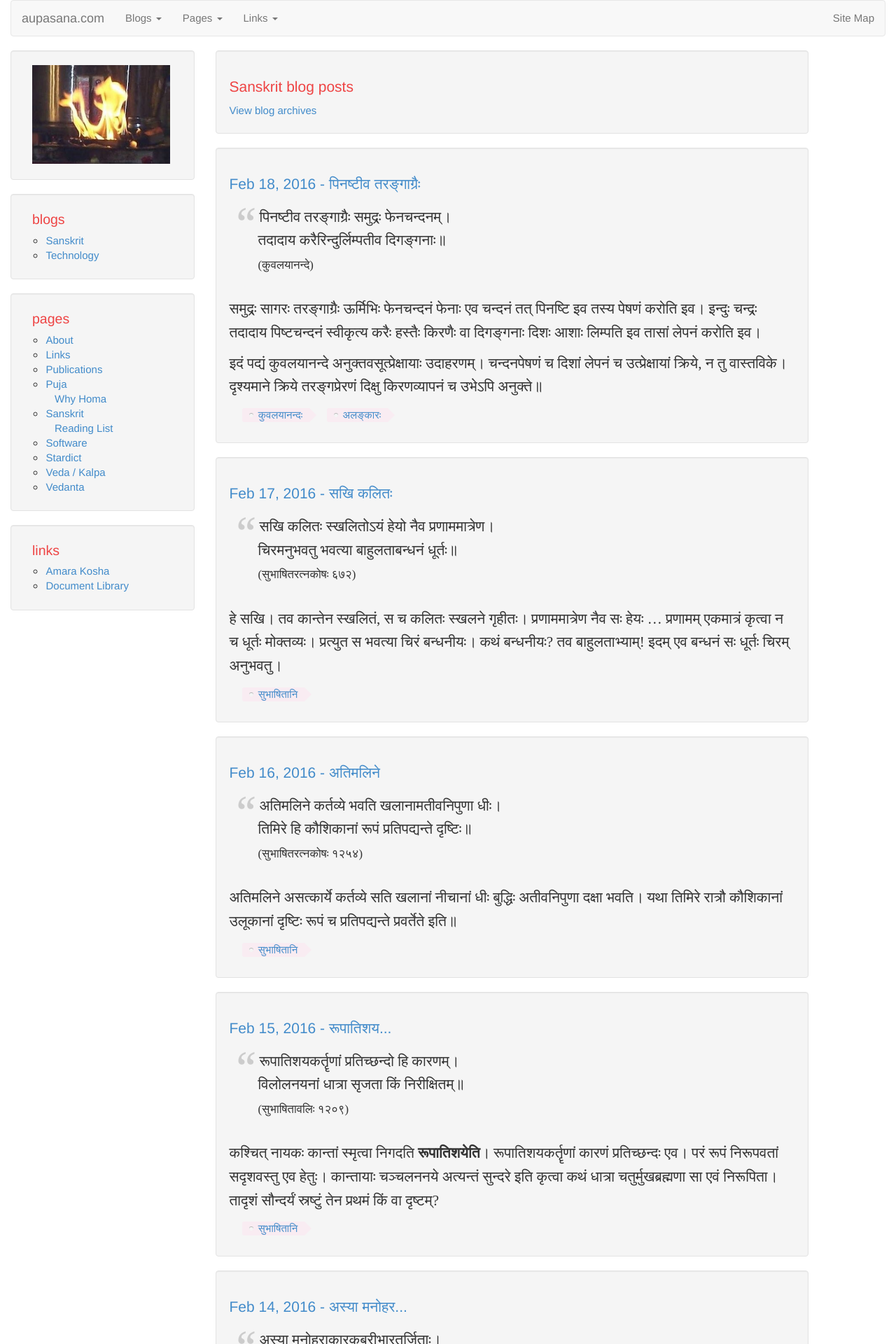
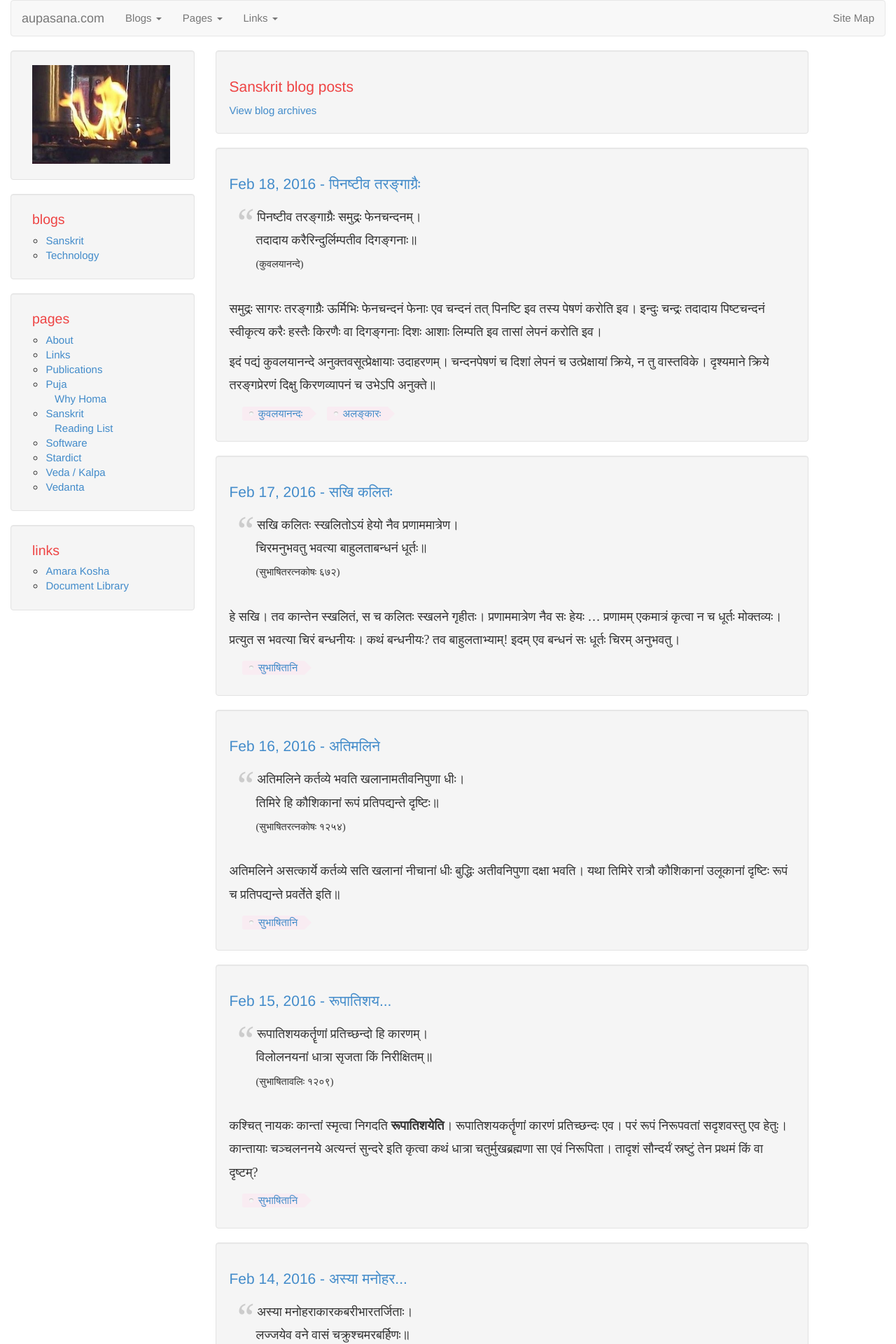
Before and after one commit to aupasana/aupasana.github.io, a Jekyll site: the page built from blog/sanskrit.html, in a window 1280 px wide. Shown: the top 1920 px of the page at 70% size. Built offline with Jekyll 4.4.1, drawn with Linux system fonts in a browser that asks for light colours; some web fonts are replaced.

Commit message:
use sd.org sanskrit2003 font

```diff
--- a/_includes/header.html
+++ b/_includes/header.html
@@ -20,7 +20,6 @@
     <link href="{{ site.baseurl }}/css/bootstrap.min.css" rel="stylesheet">
     <link href="{{ site.baseurl }}/css/theme.css" rel="stylesheet">
     <link href="{{ site.baseurl }}/css/syntax.css" rel="stylesheet">
-    <link href="{{ site.baseurl }}/css/sanskrit2003.css" rel="stylesheet">
 </head>
 
 <body>
--- a/css/theme.css
+++ b/css/theme.css
@@ -1,3 +1,11 @@
+@font-face {
+font-family: 'Sanskrit2003';
+src:  url('http://sanskritdocuments.org/all_iscii/fonts/Sanskrit2003.ttf') format('truetype');
+font-weight: normal;
+font-style: normal;
+unicode-range: U+900-97F, U+A8E0-A8FF, U+1CD0-1CFF ;
+}
+
 body {
     /*Padding is needed with a fixed navbar
     padding-top: 60px;
@@ -246,9 +254,11 @@ cite {
 
 .sanskrit {
     font-family: "Sanskrit2003";
-    font-size: 1.4em;
+    font-size: 120%;
+    line-height: 185%;
+    /*font-size: 1.4em;
     line-height: 160%;
-    font-weight: 100;
+    font-weight: 100;*/
 }
 
 .nospaceafter {
```
